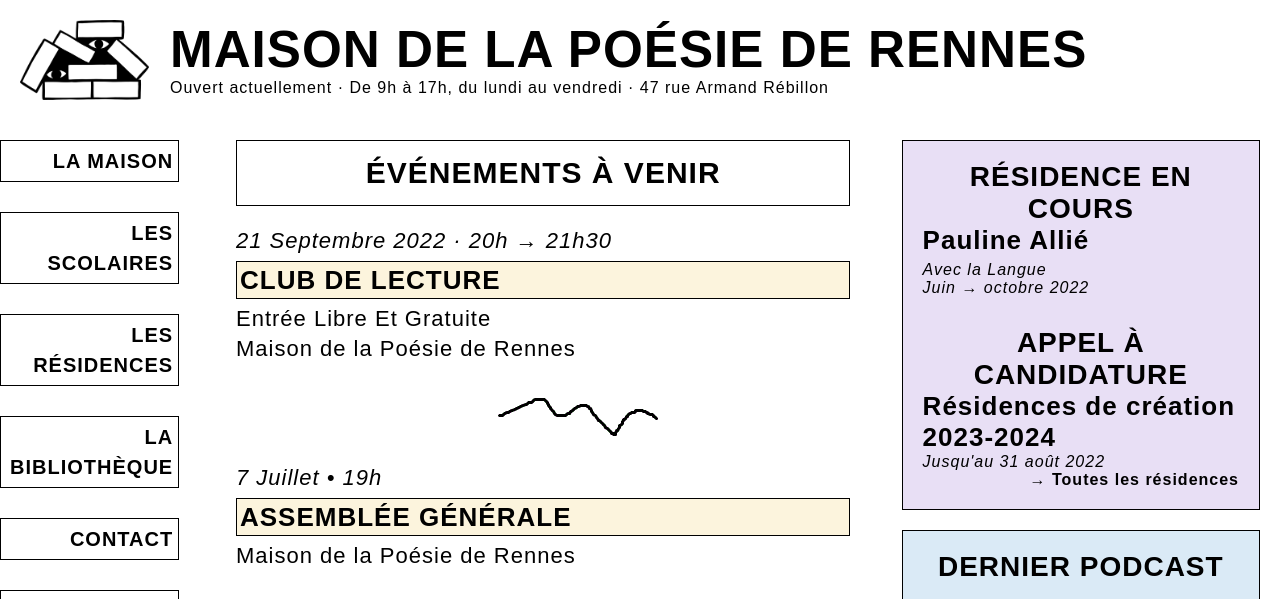
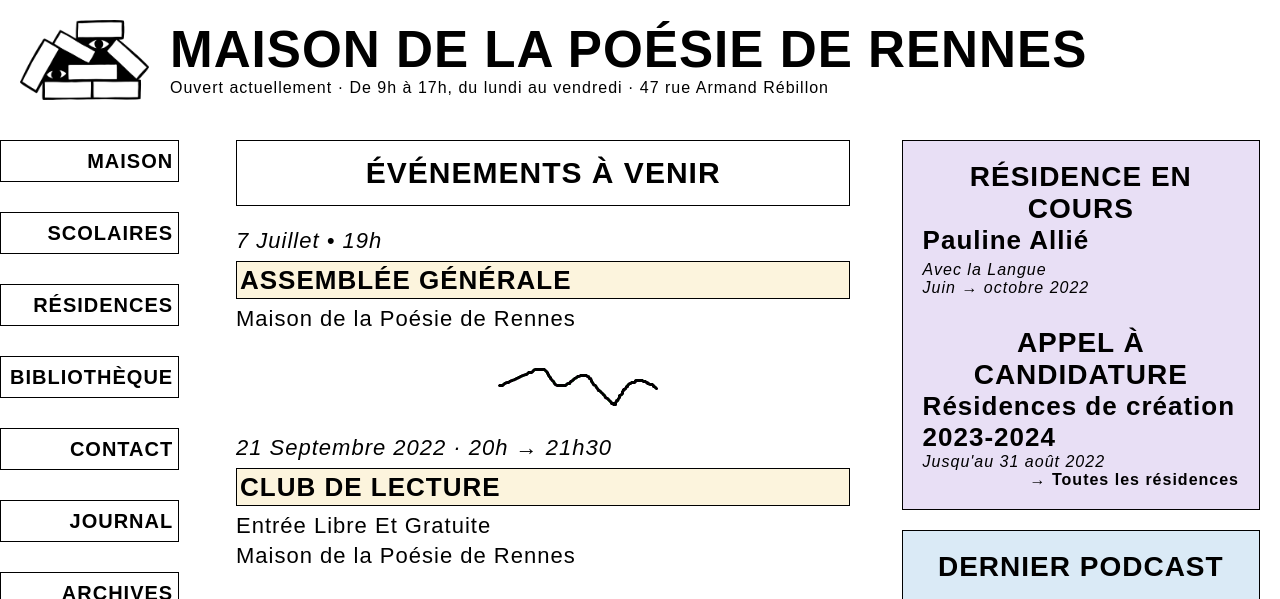
Before and after one commit to PQuod/MaisondelaPoesiedeRennes, a Jekyll site: the page built from index.markdown, in a window 1280 px wide, cut to the strip 0-599 px from the top of the page. Built offline with Jekyll 4.4.1, drawn with Linux system fonts in a browser that asks for light colours; some web fonts are replaced; a script that is not in the unit is left out.

Commit message:
pages changes

```diff
--- a/_data/pagelist.yml
+++ b/_data/pagelist.yml
@@ -1,15 +1,15 @@
 pages_list: Pages du site
 pages:
-- title: La Maison
+- title: Maison
   url: /maison/
 
-- title: Les scolaires
+- title: Scolaires
   url: /scolaires/
 
-- title: Les résidences
+- title: Résidences
   url: /residences/
 
-- title: La bibliothèque
+- title: Bibliothèque
   url: /bibli/
 
 - title: Contact
--- a/_layouts/home.html
+++ b/_layouts/home.html
@@ -4,7 +4,7 @@
 <div class="evenements">
   <h1 class="liste_titre">Événements à venir</h1>
 <ul class="liste-posts">
-  {% assign sorted = site.posts | sort: 'date_debut' | reverse %}
+  {% assign sorted = site.posts | sort: 'date_debut' %}
   {% for post in sorted %}
   {% if post.categories contains "rencontre" or post.categories contains "associatif" or post.categories contains "divers" %}
     {% if post.draft != true %}
```
